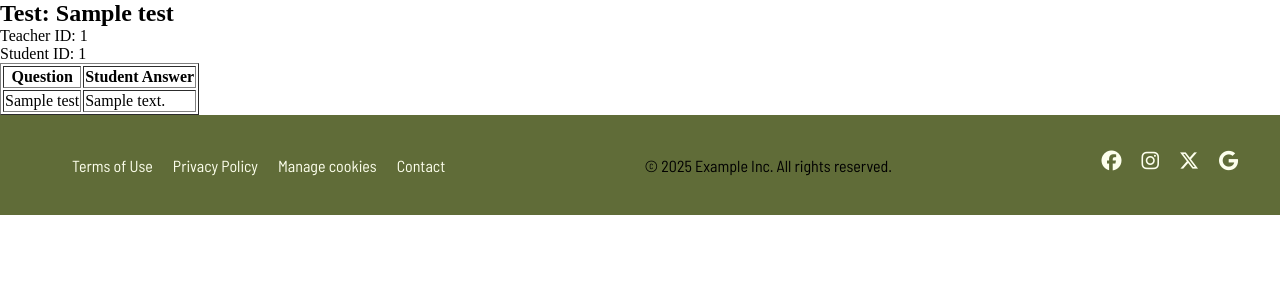
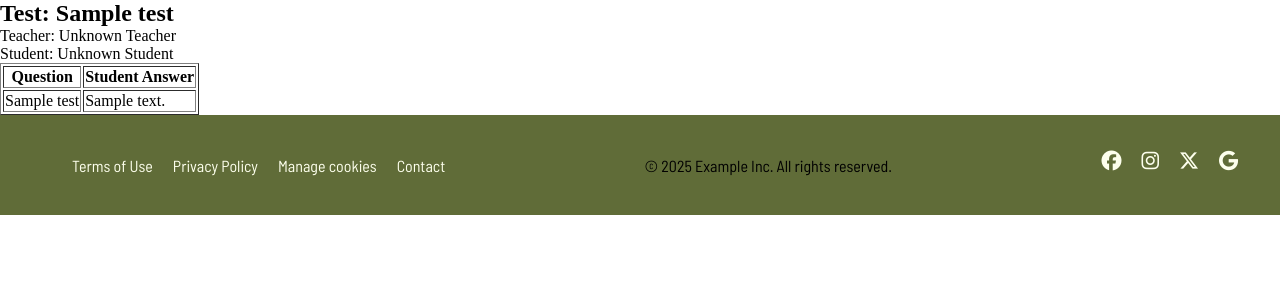
Before and after one commit to emott13/CSET160-Final-Project, a Flask app: page /attempts in a window 1280 px wide. Shown: the part 100-400 px from the top of the page. Run offline with Flask 3, Linux system fonts and the light colour scheme; data comes from the database, SQL or seed files in the repository; tables that the repository leaves empty hold one stand-in row (values such as "Sample post"); some libraries are stand-ins or nearby versions.

Commit message:
changed teacher/student ID displays to teacher/student name

```diff
--- a/main.py
+++ b/main.py
@@ -179,7 +179,28 @@
 @app.route('/attempts', methods=['GET', 'POST'])
 def attempts():
     fullData = conn.execute(text('SELECT * FROM tests CROSS JOIN attempts;')).all()
-    return render_template('attempts.html', fullData=fullData)
+
+    # Convert teacher data to a dictionary {teacher_id: full_name}
+    teacherData = {
+        row[0]: row[1] for row in conn.execute(
+            text('SELECT teacher_id, CONCAT(first_name, " ", last_name) '
+                 'FROM teachers WHERE teacher_id IN (SELECT teacher_id FROM tests);')
+        ).all()
+    }
+
+    # Convert student data to a dictionary {student_id: full_name}
+    studentData = {
+        row[0]: row[1] for row in conn.execute(
+            text('SELECT student_id, CONCAT(first_name, " ", last_name) '
+                 'FROM students WHERE student_id IN (SELECT student_id FROM attempts);')
+        ).all()
+    }
+
+    print("Teacher Data:", teacherData)  # Debugging
+    print("Student Data:", studentData)  # Debugging
+
+    return render_template('attempts.html', fullData=fullData, teacherData=teacherData, studentData=studentData)
+
 
 
 # ---------------------- #
--- a/templates/attempts.html
+++ b/templates/attempts.html
@@ -6,8 +6,9 @@
         {% endif %}
         {% for data in fullData %}
             <h2>Test: {{ data[2] }}</h2>
-            <p>Teacher ID: {{ data[1] }}</p>
-            <p>Student ID: {{ data[20] }}</p>
+            <p>Teacher: {{ teacherData.get(data[1], "Unknown Teacher") }}</p>
+            <p>Student: {{ studentData.get(data[20], "Unknown Student") }}</p>
+
             <table border="1">
                 <tr>
                     <th>Question</th>
```
